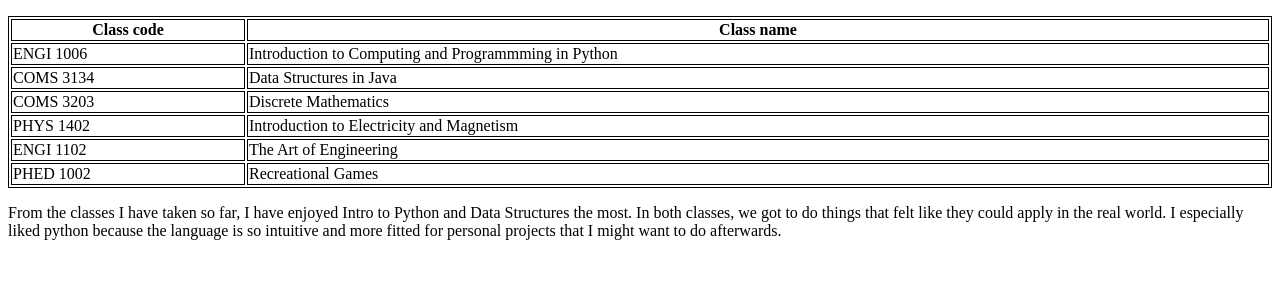
After one commit to Kidusa27/km3533-final, a Flask app: page /classes in a window 1280 px wide. The commit adds this page. Shown: the top 300 px of the page. Run offline with Flask 2, Linux system fonts and the light colour scheme.

Commit message:
Added classes page and finalized assignment

```diff
--- a/app.py
+++ b/app.py
@@ -24,6 +24,10 @@ def ten06():
 def assignments():
     return render_template("assignments.html")
 
+@app.route("/classes")
+def classes():
+    return render_template('classes.html')
+
 #start the server
 if __name__ == "__main__":
     app.run()
--- a/templates/assignments.html
+++ b/templates/assignments.html
@@ -2,7 +2,7 @@
 <html>
     <head>
         <!--specifies title of the page !-->
-        <title>Home Page</title>
+        <title>Assignments</title>
     <head>
     <body>
     <p>Assignment1: Written was about binary and some basic CS theory. Coding was basics of python lists and manipulations of lists. It was fun trying to figure out the one-line solutions, and now that I know numpy, I would like to try to do them with numpy as well in one line.</p>
--- /dev/null
+++ b/templates/classes.html
@@ -0,0 +1,47 @@
+<!DOCTYPE html>
+<html>
+    <head>
+        <!--specifies title of the page !-->
+        <title>Classes</title>
+    <head>
+	<style>
+	table, th, td {border: 1px solid black;}
+	</style>
+    <body>
+    <p>
+	<table style="width:100%">
+  <tr>
+    <th>Class code</th>
+    <th>Class name</th>
+  </tr>
+  <tr>
+    <td>ENGI 1006</td>
+    <td>Introduction to Computing and Programmming in Python</td>
+  </tr>
+  <tr>
+    <td>COMS 3134</td>
+    <td>Data Structures in Java</td>
+  </tr>
+  <tr>
+    <td>COMS 3203</td>
+    <td>Discrete Mathematics</td>
+  </tr>
+  <tr>
+    <td>PHYS 1402</td>
+    <td>Introduction to Electricity and Magnetism</td>
+  </tr>
+  <tr>
+    <td>ENGI 1102</td>
+    <td>The Art of Engineering</td>
+  </tr>
+  <tr>
+    <td>PHED 1002</td>
+    <td>Recreational Games</td>
+  </tr>
+</table> </p>
+
+	<p>From the classes I have taken so far, I have enjoyed Intro to Python and Data Structures the most. In both classes, we got to do things that felt like they could apply in the real world.
+    I especially liked python because the language is so intuitive and more fitted for personal projects that I might want to do afterwards.</p>
+
+    </body>
+</html>
--- a/templates/index.html
+++ b/templates/index.html
@@ -15,5 +15,6 @@
 
 	<p>Assignments page: <a href="/assignments">Assignments</a>  </p>
 
+	<p>Classes page: <a href="/classes">Classes</a>  </p>
     </body>
 </html>
```
